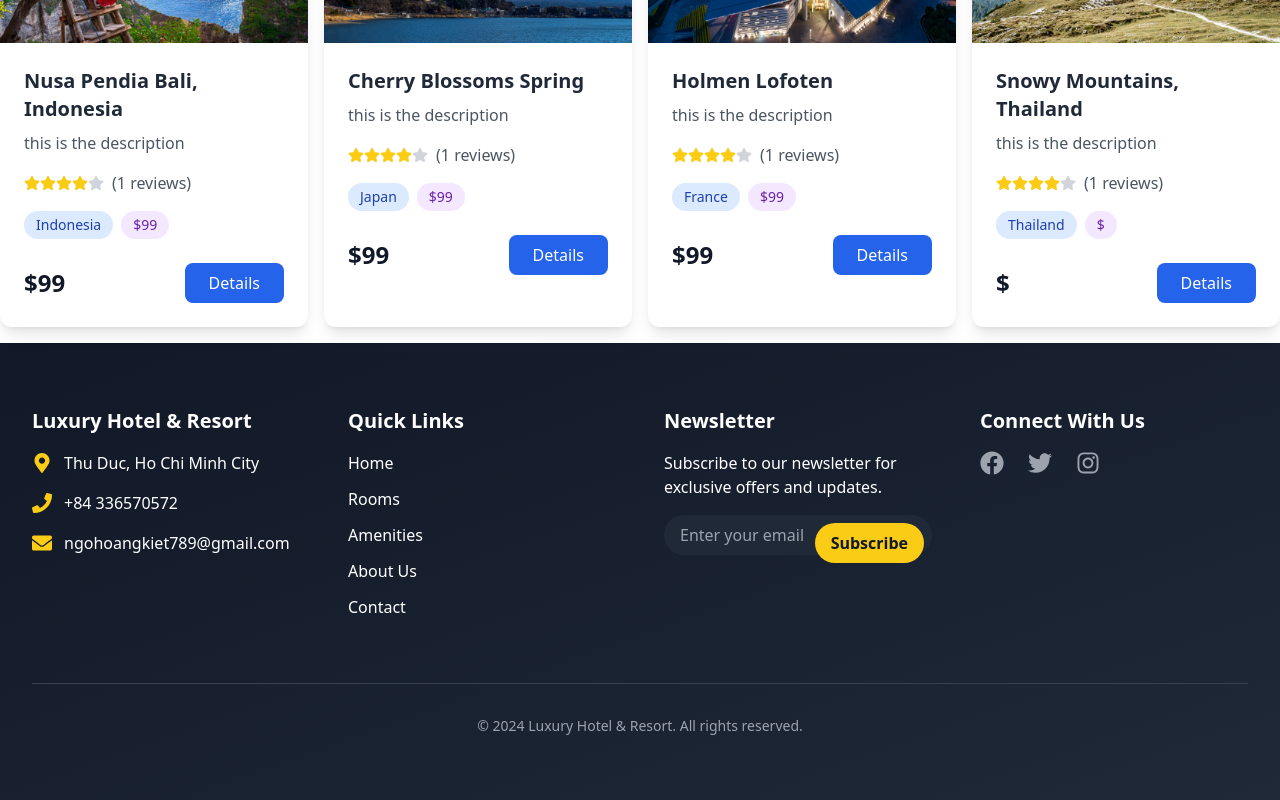
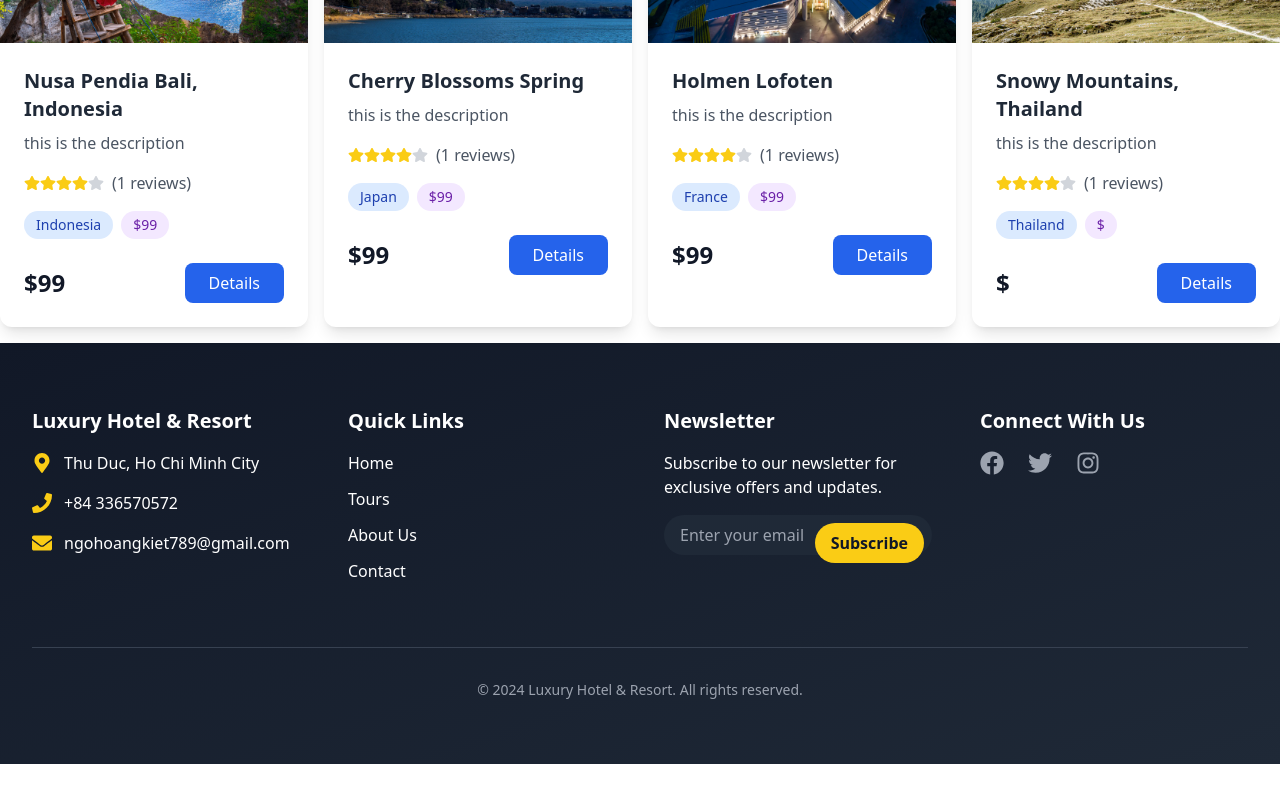
Before and after one commit to buiquangkiet-0901/client, a React (Create React App) app: page /home in a window 1280 px wide. Shown: the part 1709-2509 px from the top of the page. After the commit the page ends 2473 px from the top, so only its background shows below. Built offline with nearby package versions, Linux system fonts and the light colour scheme.

Commit message:
xong footer

```diff
--- a/src/components/Footer/Footer.js
+++ b/src/components/Footer/Footer.js
@@ -4,8 +4,7 @@ import { FaFacebook, FaTwitter, FaInstagram, FaPhone, FaEnvelope, FaMapMarkerAlt
 const Footer = () => {
   const navigationLinks = [
     { title: "Home", href: "#" },
-    { title: "Rooms", href: "#" },
-    { title: "Amenities", href: "#" },
+    { title: "Tours", href: "#" },
     { title: "About Us", href: "#" },
     { title: "Contact", href: "#" }
   ];
```
